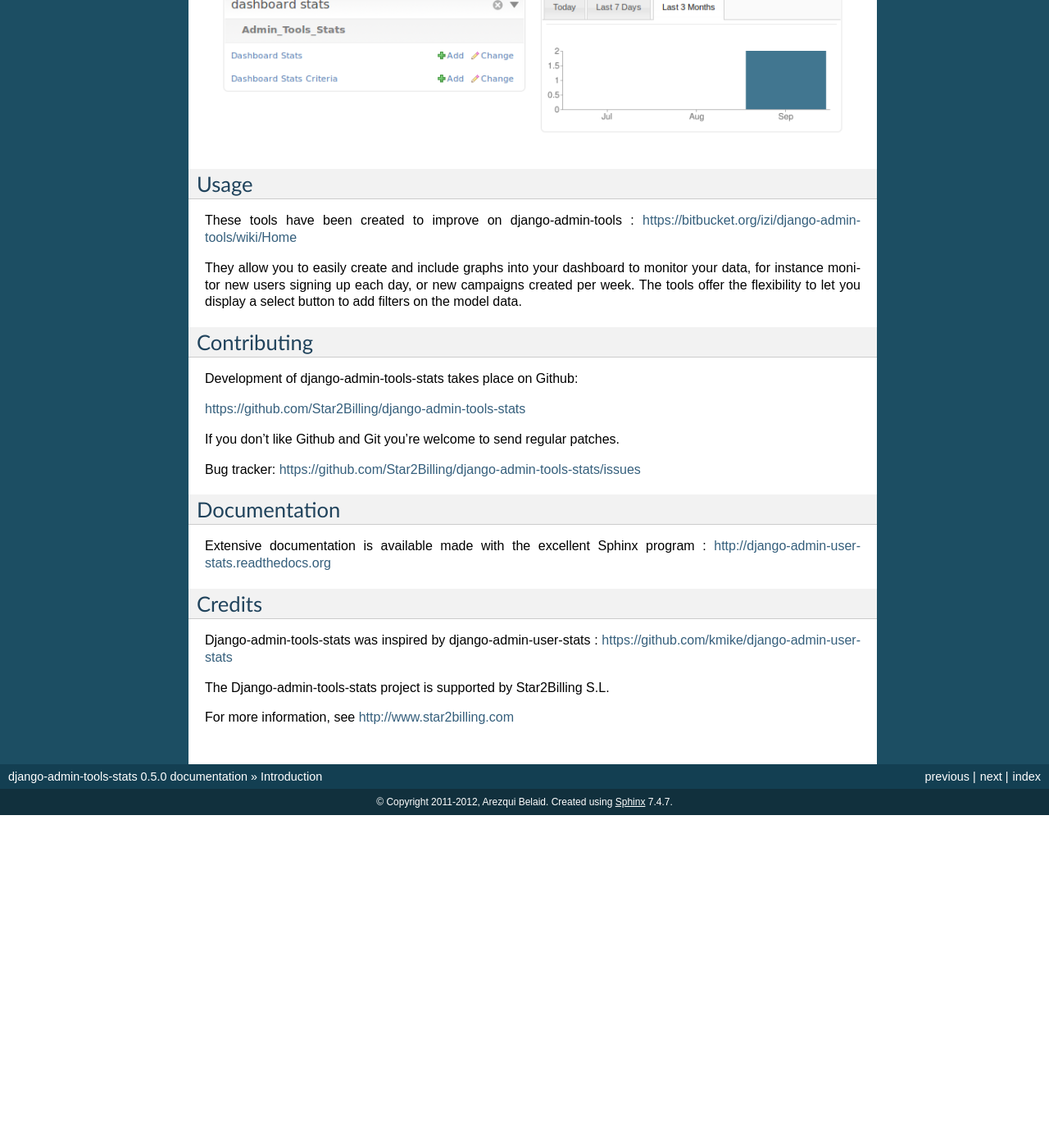
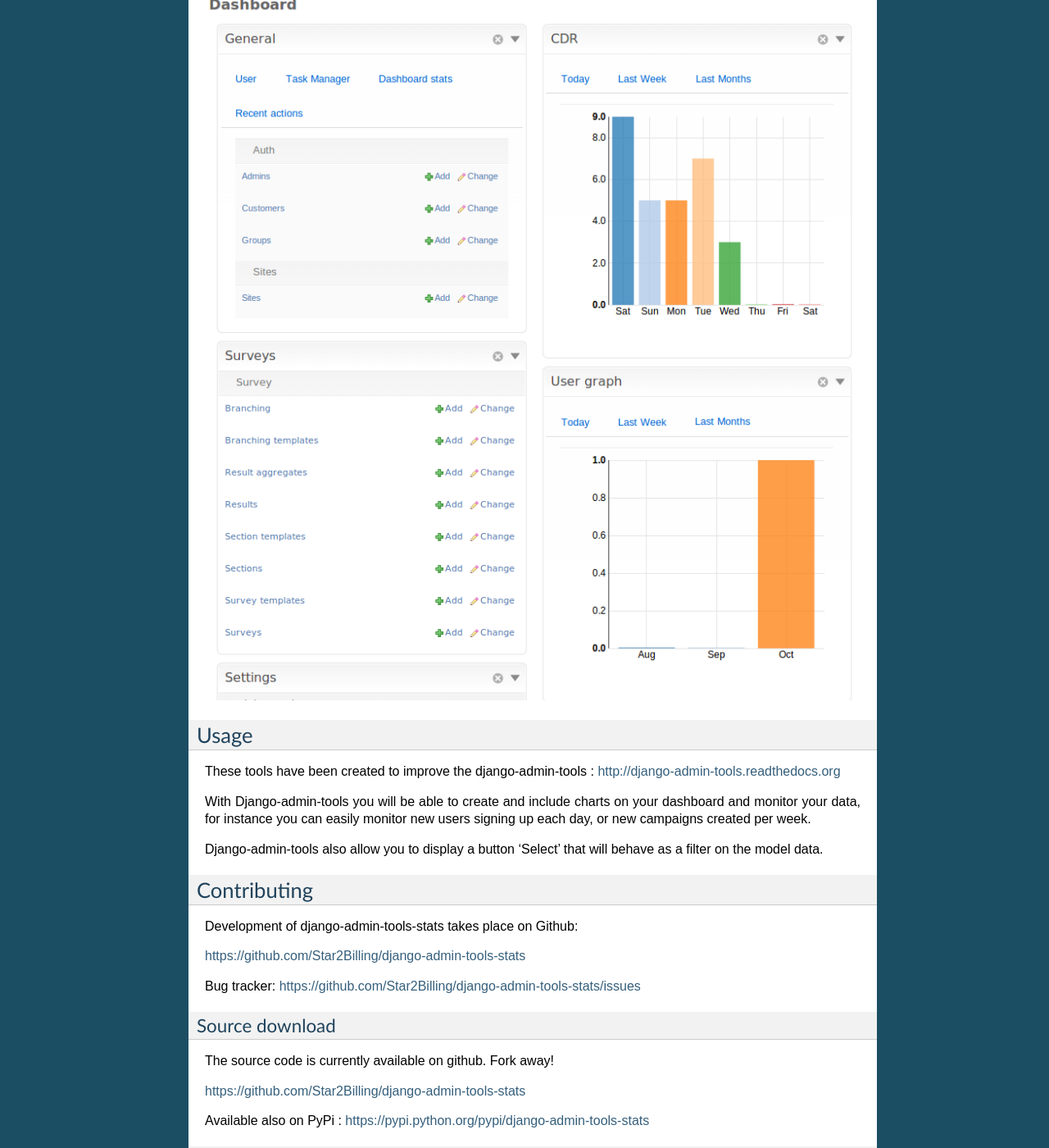
Before and after one commit to areski/django-admin-tools-stats, a Sphinx documentation site: the page built from docs/source/introduction.rst, in a window 1280 px wide and 1400 px high, scrolled down 660 px. Shown: the whole window at 82% size. Built offline with Sphinx 7.4.7, drawn with Linux system fonts in a browser that asks for light colours; before the commit the page ends 1654 px from its top, so only the background shows below that; some of the changed text lies outside the part shown.

Commit message:
update documentation / changelog

```diff
--- a/README.rst
+++ b/README.rst
@@ -37,13 +37,13 @@
 ---------
 
 - Configure ``admin_tools``
-- Add ``admin_tools_stats`` & ``chart_tools`` into INSTALLED_APPS in settings.py::
+- Add ``admin_tools_stats`` & ``django_nvd3`` into INSTALLED_APPS in settings.py::
 
     INSTALLED_APPS = (
         ...
         'admin_tools_stats',
-        'chart_tools',
-        ...)
+        'django_nvd3',
+        )
 
 - Add following code to dashboard.py::
 
--- a/docs/source/includes/introduction.txt
+++ b/docs/source/includes/introduction.txt
@@ -1,11 +1,19 @@
-:Version: 0.1.0
-:Keywords: django, python
+:Version: |version|
+:Date: |today|
+:Keywords: django, python, plot, graph, nvd3, d3, dashboard
+:Author: Arezqui Belaid
+:License: MIT
 
 --
 
 .. _django-admin-tools-stats-synopsis:
 
-Django-admin-tools-stats is an open source project written in Python, using the ``Django`` Framework.
+
+Django-admin-tools-stats is a Django admin module that allow you to create easily charts on your dashboard base on specific models and criterias.
+
+It will query your models and provide reporting and statistics graphs, simple to read and display on your Dashboard.
+
+Django-admin-tools-stats is an open source project written in Python and using the ``Django`` Framework.
 
 The license is MIT.
 
@@ -30,10 +38,11 @@
 Usage
 =====
 
-These tools have been created to improve on django-admin-tools : https://bitbucket.org/izi/django-admin-tools/wiki/Home
+These tools have been created to improve the django-admin-tools : http://django-admin-tools.readthedocs.org
 
-They allow you to easily create and include graphs into your dashboard to monitor your data, for instance monitor new users signing up each day, or new campaigns created per week.
-The tools offer the flexibility to let you display a select button to add filters on the model data.
+With Django-admin-tools you will be able to create and include charts on your dashboard and monitor your data, for instance you can easily monitor new users signing up each day, or new campaigns created per week.
+
+Django-admin-tools also allow you to display a button 'Select' that will behave as a filter on the model data.
 
 
 .. _contributing:
@@ -45,9 +54,19 @@
 
 https://github.com/Star2Billing/django-admin-tools-stats
 
-If you don’t like Github and Git you’re welcome to send regular patches.
+Bug tracker: https://github.com/Star2Billing/django-admin-tools-stats/issues
 
-Bug tracker: https://github.com/Star2Billing/django-admin-tools-stats/issues
+
+.. _source_download:
+
+Source download
+---------------
+
+The source code is currently available on github. Fork away!
+
+https://github.com/Star2Billing/django-admin-tools-stats
+
+Available also on PyPi : https://pypi.python.org/pypi/django-admin-tools-stats
 
 
 .. _documentation:
@@ -55,16 +74,13 @@
 Documentation
 =============
 
-Extensive documentation is available made with the excellent Sphinx program :
-http://django-admin-user-stats.readthedocs.org
+Find the project documentation : http://django-admin-user-stats.readthedocs.org
 
+
+.. _credits:
 
 Credits
 =======
 
 Django-admin-tools-stats was inspired by django-admin-user-stats :
 https://github.com/kmike/django-admin-user-stats
-
-The Django-admin-tools-stats project is supported by Star2Billing S.L.
-
-For more information, see http://www.star2billing.com
```
Also changed, not shown: CHANGELOG.rst (+7 -0 lines), docs/source/index.rst (+6 -2 lines), docs/source/installation-overview.rst (+12 -12 lines), docs/source/_static/admin_dashboard.png.
